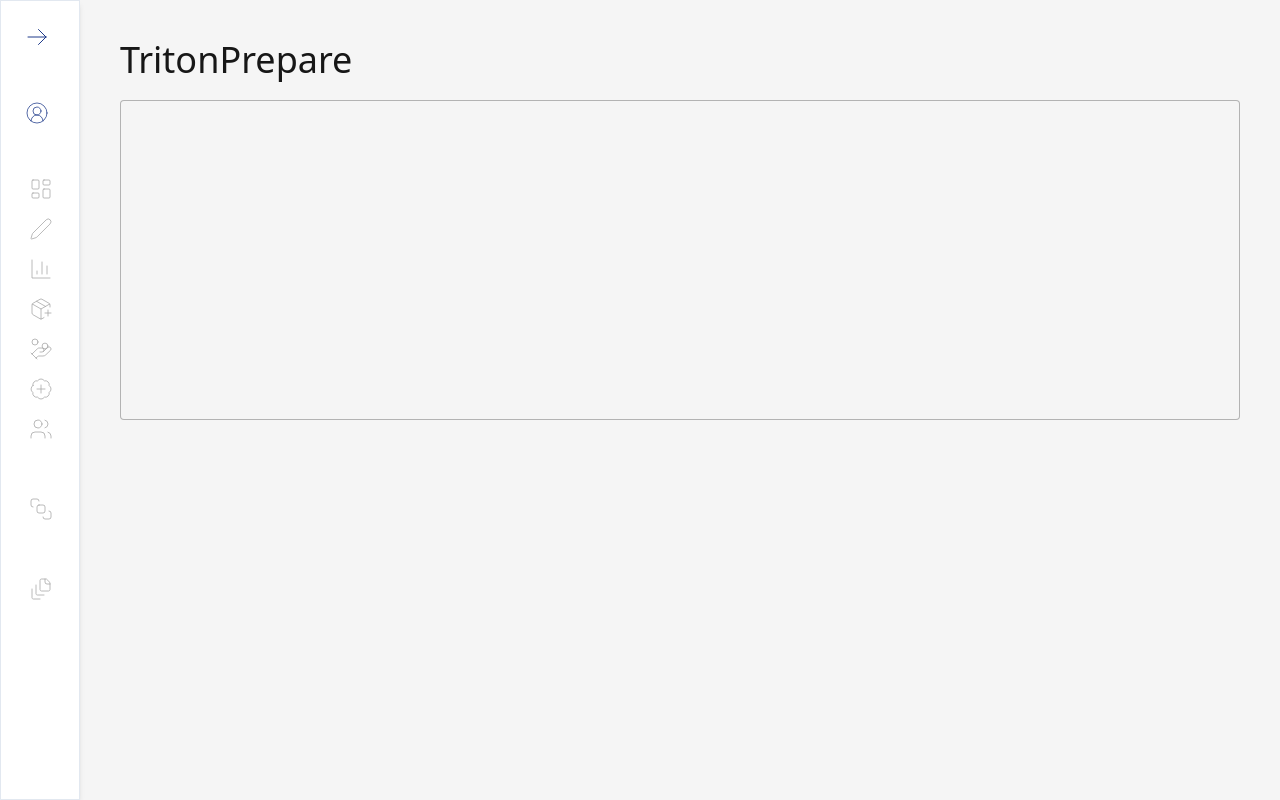
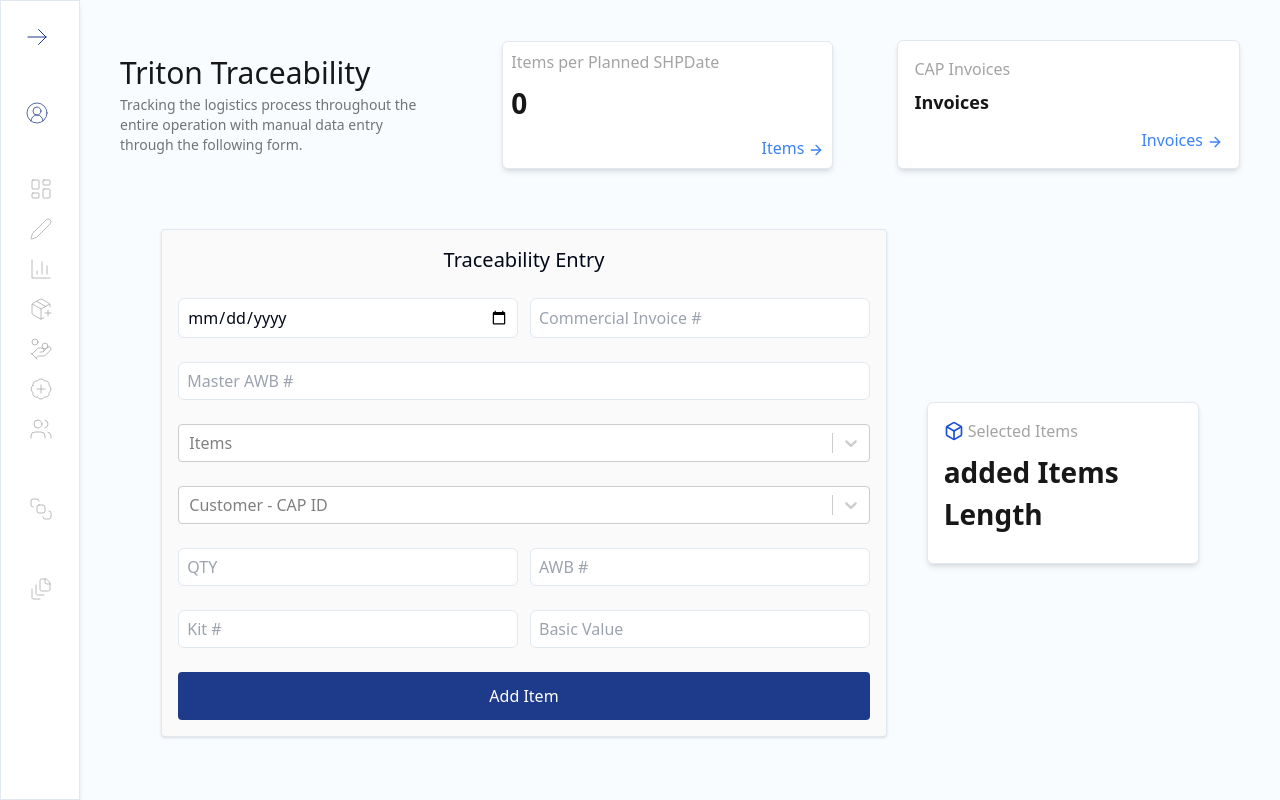
Before and after one commit to amrrmohamed87/BM-UAE, a React (Vite) app: page /Triton-prepare in a window 1280 px wide. Built offline with nearby package versions, Linux system fonts and the light colour scheme.

Commit message:
Setup TritonPrepare hook, Form, and page

```diff
--- a/src/Triton/Prepare/TritonPrepare.jsx
+++ b/src/Triton/Prepare/TritonPrepare.jsx
@@ -1,8 +1,29 @@
+import { useTritonPrepare } from "@/hooks/useTritonPrepare";
+import { PageHeader } from "@/components/PageHeader";
+import TritonPrepareForm from "@/forms/TritonPrepareForm";
 export function TritonPrepare() {
+  //? useTritonPrepare Hook
+
+  const { plannedSHPDateItems, isLoadindPlannedSHPDateItems } =
+    useTritonPrepare("tritonPrepare");
+
   return (
-    <section className="bg-[#F5F5F5] flex flex-col p-10 ml-20 w-full gap-5">
-      <h1 className="text-4xl text-neutral-900">TritonPrepare</h1>
-      <div className="w-full h-80 border border-neutral-500/50 bg-neutral-100 rounded" />
+    <section className="bg-[#f8fcff] flex flex-col p-10 ml-20 w-full gap-5">
+      <PageHeader
+        title="Triton Traceability"
+        subTitle="Tracking the logistics process throughout the entire operation with manual data entry through the following form."
+        cardOneTitle="Items per Planned SHPDate"
+        data={plannedSHPDateItems}
+        isLoadingState={isLoadindPlannedSHPDateItems}
+        cardOneLink="/items"
+        cardOneTextLink="Items"
+        cardTwoTitle="CAP Invoices"
+        cardTwoLink="/CAP-invoice-review"
+        cardTwoTextLink="Invoices"
+      />
+      <div className="flex flex-col w-full my-6 p-4">
+        <TritonPrepareForm />
+      </div>
     </section>
   );
 }
--- /dev/null
+++ b/src/forms/TritonPrepareForm.jsx
@@ -0,0 +1,89 @@
+import { useTritonPrepare } from "@/hooks/useTritonPrepare";
+import { ToastContainer, toast } from "react-toastify";
+import "react-toastify/dist/ReactToastify.css";
+import { motion, AnimatePresence } from "framer-motion";
+import Select from "react-select";
+import makeAnimated from "react-select/animated";
+import { Box } from "lucide-react";
+
+export const TritonPrepareForm = () => {
+  return (
+    <div className="flex flex-col items-center w-full gap-10">
+      <div className="w-full flex flex-col md:flex-row justify-center items-center gap-5 md:gap-10">
+        <form method="post" className="w-full md:w-2/3">
+          <div className="flex flex-col gap-6 bg-neutral-50 rounded shadow border p-4 w-full">
+            <h1 className="text-center text-xl font-semiBold">
+              Traceability Entry
+            </h1>
+
+            <div className="grid grid-cols-1 md:grid-cols-2 place-content-start gap-3">
+              <input
+                type="date"
+                className="w-full px-2 py-1.5 border rounded-md"
+              />
+              <input
+                type="number"
+                placeholder="Commercial Invoice #"
+                className="w-full pl-2 py-1.5 border rounded-md"
+              />
+            </div>
+
+            <input
+              type="number"
+              placeholder="Master AWB #"
+              className="w-full border rounded-md pl-2 py-1.5"
+            />
+
+            <Select placeholder="Items" />
+
+            <Select placeholder="Customer - CAP ID" />
+
+            <div className="grid grid-cols-1 md:grid-cols-2 place-content-start gap-3">
+              <input
+                type="number"
+                placeholder="QTY"
+                className="w-full px-2 py-1.5 border rounded-md"
+              />
+              <input
+                type="number"
+                placeholder="AWB #"
+                className="w-full pl-2 py-1.5 border rounded-md"
+              />
+            </div>
+
+            <div className="grid grid-cols-1 md:grid-cols-2 place-content-start gap-3">
+              <input
+                type="number"
+                placeholder="Kit #"
+                className="w-full px-2 py-1.5 border rounded-md"
+              />
+              <input
+                type="number"
+                placeholder="Basic Value"
+                className="w-full pl-2 py-1.5 border rounded-md"
+              />
+            </div>
+
+            <button className="bg-blue-900 text-white p-3 rounded transition-all duration-300 hover:bg-blue-500">
+              Add Item
+            </button>
+          </div>
+        </form>
+
+        <div className="bg-white p-4 wfull md:w-1/4 border shadow-md rounded-md">
+          <h1 className="flex items-center gap-1 text-[16px] text-neutral-400 mb-2">
+            <Box size={20} className="text-blue-700" />
+            Selected Items
+          </h1>
+          <p className="mb-3 text-neutral-900 font-semibold text-[28px]">
+            added Items Length
+          </p>
+        </div>
+      </div>
+
+      <div className="w-full overflow-x-auto lg:overflow-x-visible"></div>
+    </div>
+  );
+};
+
+export default TritonPrepareForm;
--- /dev/null
+++ b/src/hooks/useTritonPrepare.js
@@ -0,0 +1,17 @@
+import { useState, useEffect } from "react";
+import { toast } from "react-toastify";
+
+export const useTritonPrepare = (pageType) => {
+    /**
+     * useState hook to manage data
+     */
+
+    const [plannedSHPDateItems, setPlannedSHPDateItems] = useState([]);
+    const [isLoadindPlannedSHPDateItems, setIsLoadingPlannedSHPDateItems] = useState(false);
+
+
+    return {
+        plannedSHPDateItems,
+        isLoadindPlannedSHPDateItems
+    }
+}
```
